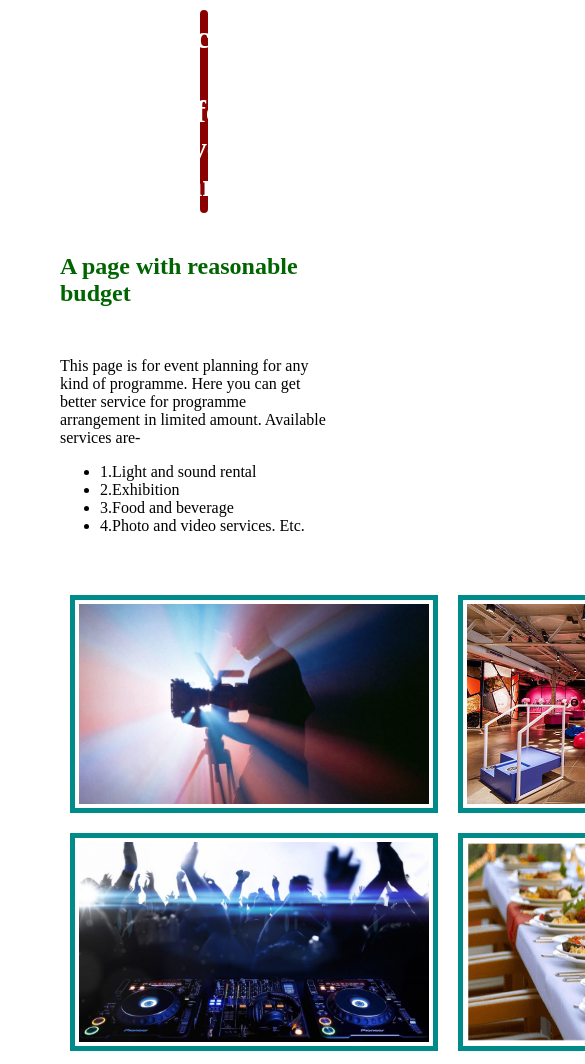
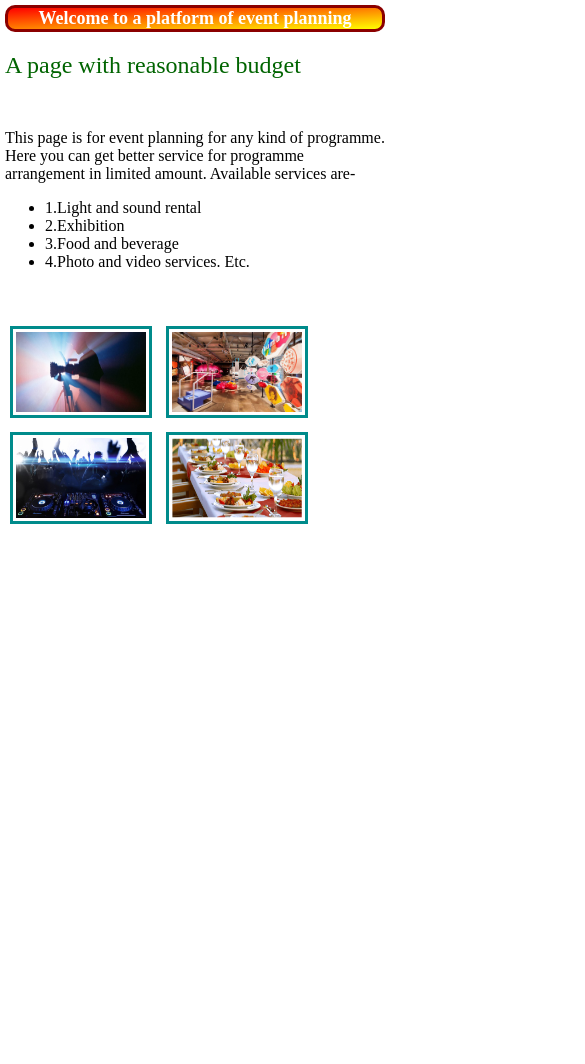
Before and after one commit to AH-Araf/simple_bba_project, a plain HTML site: page index.html in a window 390 px wide. Shown: the top 1064 px of the page, 585 px wide, since content can reach past the window. After the commit the page ends 844 px from the top, so only its background shows below. Drawn offline with Linux system fonts and the light colour scheme.

Commit message:
Complete

```diff
--- a/style.css
+++ b/style.css
@@ -30,7 +30,36 @@
     margin: 10px;
     padding: 4px;
 }
-.single-img-last{
-    display: flex;
-    justify-content: center;
-}
+
+@media only screen and (max-width: 500px) {
+    .body-container{
+        margin: 5px 5px;
+    }
+    .heading1-cls{
+        display: flex;
+        justify-content: center;
+        background-image: linear-gradient(to bottom right, red, yellow);
+        color: white;
+        border: 3px solid darkred;
+        margin: 0px 0px;
+        padding: 0px 0px;
+        border-radius: 10px;
+        font-size: large;
+    }
+    .heading2-cls{
+        margin-top: 20px;
+        font-weight: 400;
+        color: darkgreen;
+    }
+    .all-images{
+        display: block;
+    }
+    .all-images img{
+        height: 80px;
+        width: 130px;
+        border: 3px solid darkcyan;
+        margin: 5px;
+        padding: 3px;
+    }
+
+  }
```
